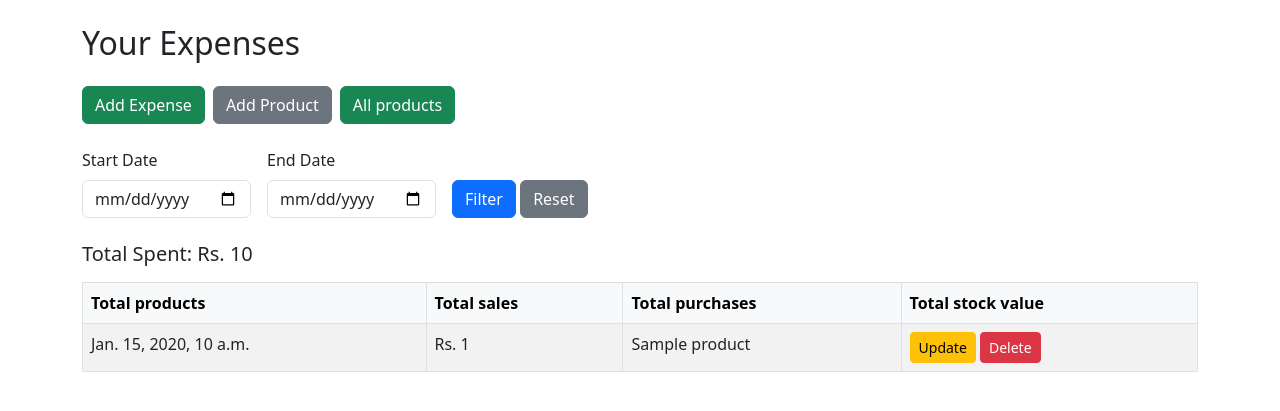
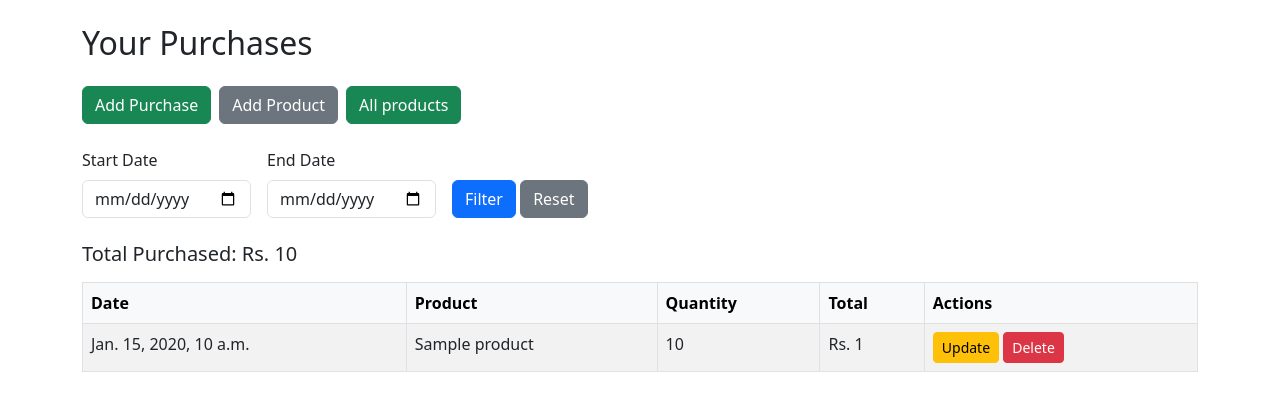
Before and after one commit to mibrahim805/Expense-Manager3, a Django app: template templates/purchases/expense_list.html in a window 1280 px wide. Shown: the part 72-483 px from the top of the page. Run offline with Django 5.2, Linux system fonts and the light colour scheme; the template is opened without the code that fills it: most values are stand-ins (such as "Sample title", 1, 10 or a date in 2020).

Commit message:
Add purchase transaction templates

```diff
--- a/templates/purchases/add_purchase.html
+++ b/templates/purchases/add_purchase.html
@@ -2,7 +2,7 @@
 
 {% block content %}
 
-<h2>{% if form.instance.pk %}Update Expense{% else %}Add Expense{% endif %}</h2>
+<h2>{% if form.instance.pk %}Update Purchase{% else %}Add Purchase{% endif %}</h2>
 
 <form method="post" autocomplete="off">
     {% csrf_token %}
@@ -31,7 +31,7 @@
             <div class="text-danger small">{{ form.date.errors }}</div>
         {% endif %}
     </div>
-    <button type="submit" class="btn btn-success">{% if form.instance.pk %}Update{% else %}Add{% endif %}</button>
+    <button type="submit" class="btn btn-success">{% if form.instance.pk %}Update{% else %}Add{% endif %} Purchase</button>
     <a href="{% url 'expenses:expense_list' %}" class="btn btn-secondary">Cancel</a>
 </form>
 
--- a/templates/purchases/delete_confirm.html
+++ b/templates/purchases/delete_confirm.html
@@ -2,8 +2,8 @@
 {% block content %}
 
 <h3>Confirm Delete</h3>
-<p>Are you sure you want to delete this expense?</p>
-<p><strong>{{ expense.date }} | {{ expense.category }} | Rs. {{ expense.amount }}</strong></p>
+<p>Are you sure you want to delete this purchase?</p>
+<p><strong>{{ purchase.date }} | {{ purchase.product.name }} | {{ purchase.quantity }} × Rs. {{ purchase.product.price }}</strong></p>
 
 <form method="post">
     {% csrf_token %}
--- a/templates/purchases/expense_list.html
+++ b/templates/purchases/expense_list.html
@@ -2,11 +2,11 @@
 
 {% block content %}
 
-<h2 class="mb-4">Your Expenses</h2>
+<h2 class="mb-4">Your Purchases</h2>
 
 <!-- Buttons: Add Expense + Add Product -->
 <div class="mb-4 d-flex gap-2">
-    <a href="{% url 'expenses:add_expense' %}" class="btn btn-success">Add Expense</a>
+    <a href="{% url 'expenses:add_expense' %}" class="btn btn-success">Add Purchase</a>
     <a href="{% url 'expenses:add_product' %}" class="btn btn-secondary">Add Product</a>
         <a href="{% url 'expenses:product_list' %}" class="btn btn-success">All products</a>
 </div>
@@ -27,30 +27,32 @@
     </div>
 </form>
 
-<!-- Total Expense -->
+<!-- Total Purchases -->
 <div class="mb-3">
-    <h5>Total Spent: Rs. {{ total }}</h5>
+    <h5>Total Purchased: Rs. {{ total }}</h5>
 </div>
 
 <!-- Expenses Table -->
 <table class="table table-striped table-bordered">
     <thead class="table-light">
         <tr>
-            <th>Total products</th>
-            <th>Total sales</th>
-            <th>Total purchases</th>
-            <th>Total stock value</th>
+            <th>Date</th>
+            <th>Product</th>
+            <th>Quantity</th>
+            <th>Total</th>
+            <th>Actions</th>
         </tr>
     </thead>
     <tbody>
-        {% for expense in expenses %}
+        {% for purchase in purchases %}
         <tr>
-            <td>{{ expense.date }}</td>
-            <td>Rs. {{ expense.total_amount }}</td>
-            <td>{{ expense.product.name }}</td>
+            <td>{{ purchase.date }}</td>
+            <td>{{ purchase.product.name }}</td>
+            <td>{{ purchase.quantity }}</td>
+            <td>Rs. {{ purchase.total_amount }}</td>
             <td>
-                <a href="{% url 'expenses:update_expense' expense.id %}" class="btn btn-sm btn-warning">Update</a>
-                <a href="{% url 'expenses:delete_expense' expense.id %}" class="btn btn-sm btn-danger"
+                <a href="{% url 'expenses:update_expense' purchase.id %}" class="btn btn-sm btn-warning">Update</a>
+                <a href="{% url 'expenses:delete_expense' purchase.id %}" class="btn btn-sm btn-danger"
                    onclick="return confirm('Are you sure you want to delete this expense?');">
                    Delete
                 </a>
@@ -58,7 +60,7 @@
         </tr>
         {% empty %}
         <tr>
-            <td colspan="4" class="text-center">No expenses found for this date range.</td>
+            <td colspan="5" class="text-center">No purchases found for this date range.</td>
         </tr>
         {% endfor %}
     </tbody>
```
Also changed, not shown: templates/purchases/dashboard.html (added, +30 -0 lines).
